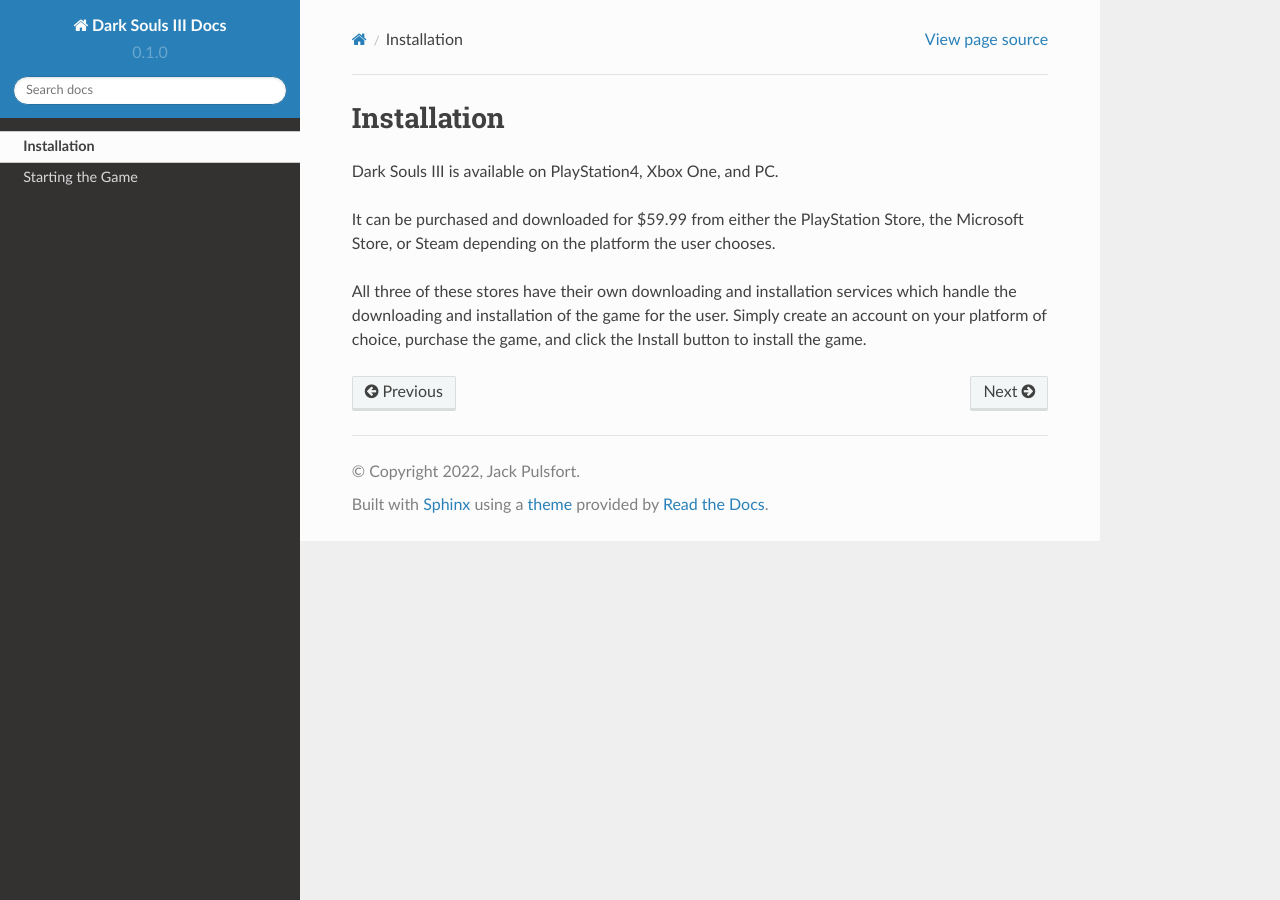
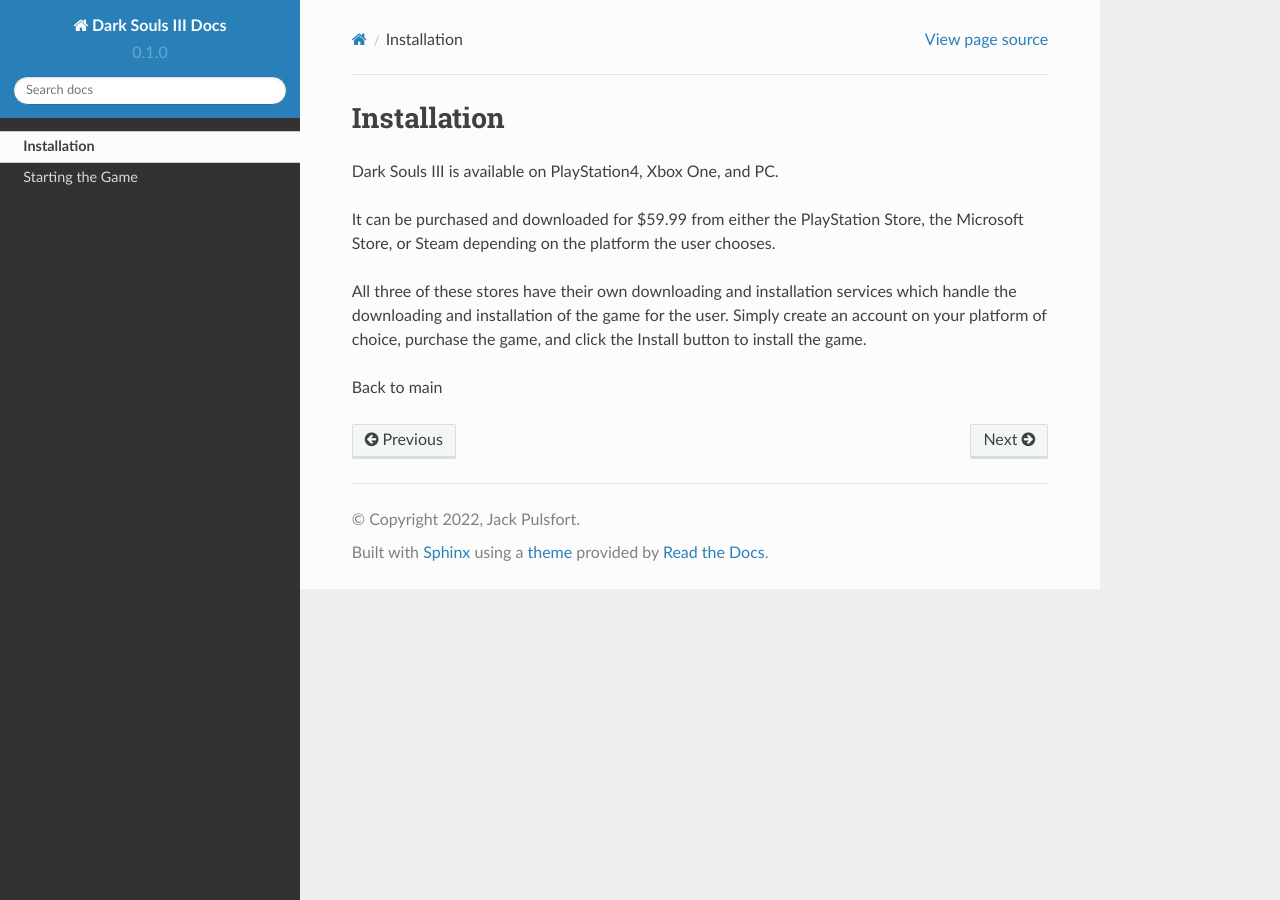
Before and after one commit to pulsfortjf/Dark-Souls-III-Docs, a Sphinx documentation site: the page built from docs/source/install.rst, in a window 1280 px wide. Built offline with Sphinx 7.4.7 and the Read the Docs theme 2.0.0, drawn with Linux system fonts in a browser that asks for light colours.

Commit message:
Update install.rst

```diff
--- a/docs/source/install.rst
+++ b/docs/source/install.rst
@@ -6,3 +8,5 @@
 It can be purchased and downloaded for $59.99 from either the PlayStation Store, the Microsoft Store, or Steam depending on the platform the user chooses.
 
 All three of these stores have their own downloading and installation services which handle the downloading and installation of the game for the user. Simply create an account on your platform of choice, purchase the game, and click the Install button to install the game.
+
+Back to :ref:`main`
```
Also changed, not shown: other parts of docs/source/install.rst (+2 -0 lines).
